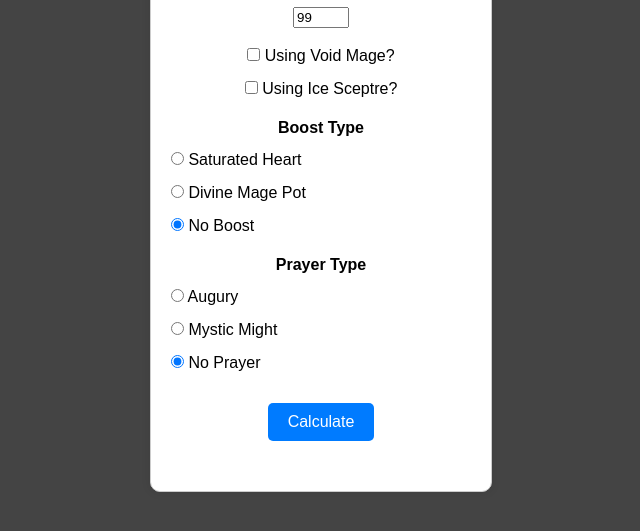
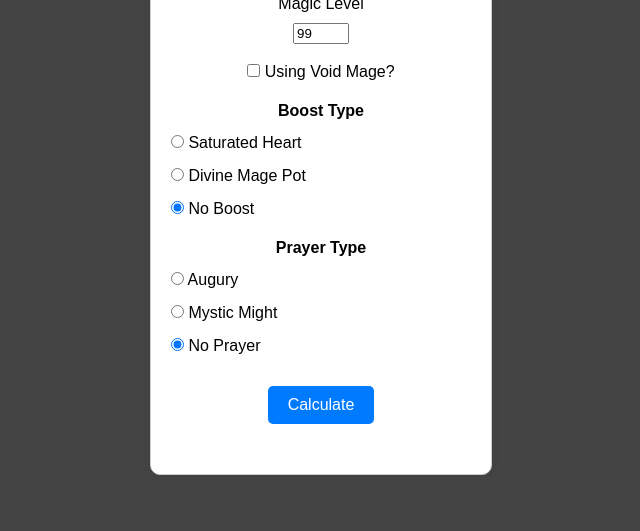
Before and after one commit to ShesAMood/Nylo-Freezer, a plain HTML site: page index.html in a window 1280 px wide. Shown: the part 215-746 px from the top of the page, without its empty margins (319-959 px from the left). Drawn offline with Linux system fonts and the light colour scheme.

Commit message:
Update index.html

```diff
--- a/index.html
+++ b/index.html
@@ -14,10 +14,6 @@
 
         <label for="useVoid">
             <input type="checkbox" id="useVoid"> Using Void Mage?
-        </label>
-
-        <label for="iceSceptre">
-            <input type="checkbox" id="iceSceptre"> Using Ice Sceptre?
         </label>
 
         <div class="option-group">
```
